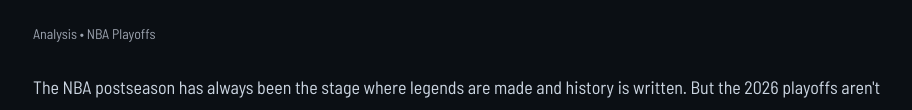
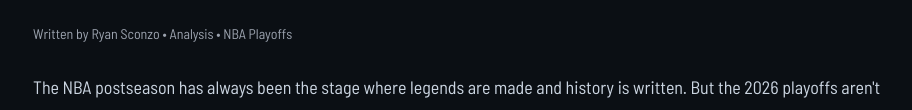
Before and after one commit to parker-2007/keepinthescore, a website: page knicks-postseason-run.html in a window 1280 px wide. Shown: the part 193-303 px from the top of the page, without its empty margins (182-1094 px from the left). Drawn offline with Linux system fonts and the light colour scheme.

Commit message:
Update knicks-postseason-run.html

```diff
--- a/knicks-postseason-run.html
+++ b/knicks-postseason-run.html
@@ -56,7 +56,7 @@
 
 <h1>Records Were Made to Be Broken: The 2026 NBA Playoffs Are Unlike Anything We've Ever Seen</h1>
 
-<div class="meta">Analysis • NBA Playoffs</div>
+<div class="meta">Written by Ryan Sconzo • Analysis • NBA Playoffs</div>
 
 <p>The NBA postseason has always been the stage where legends are made and history is written. But the 2026 playoffs aren't just writing history — they're shredding the record books entirely. Through the first two rounds, this postseason has produced a staggering number of all-time marks, from a team that is literally the most dominant playoff unit ever assembled on a points basis to individual performances that have never been seen in the history of the sport. Buckle up.</p>
 
```
